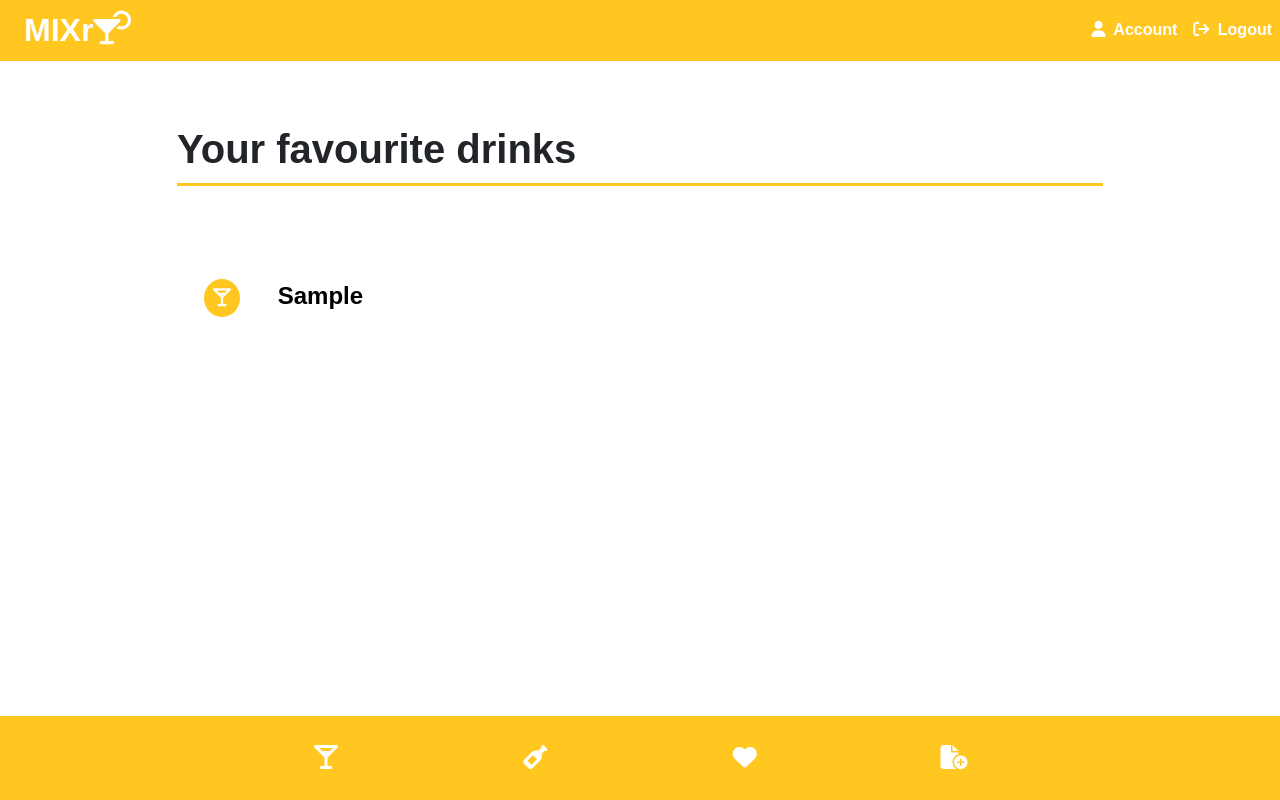
After one commit to John-McPherson/Full-Stack-Tool-Kit-Portfolio-Project, a Django app: page /user_favs in a window 1280 px wide. The commit adds this page. Run offline with Django 3.2, Linux system fonts and the light colour scheme; a user stored in the database is signed in; tables that the repository leaves empty hold one stand-in row (values such as "Sample post"); some libraries are stand-ins or nearby versions; some web fonts are replaced.

Commit message:
add content and base styles to users favs

```diff
--- a/static/css/style.css
+++ b/static/css/style.css
@@ -450,3 +450,15 @@ input:checked+label {
     font-size: 4em;
     padding: 30px;
 }
+
+/* icons for user favs page */
+
+.drink-icon-small {
+    background-color: var(--mixr-yellow);
+    border-radius: 50%;
+    padding: .5em;
+    font-size: .75em;
+    color: var(--white);
+    margin: 0 4%;
+
+}
--- /dev/null
+++ b/templates/favs.html
@@ -0,0 +1,34 @@
+{% extends "base.html" %}
+
+{% block content %}
+
+<div class="container">
+    <div class="row">
+        <div class="col-10 offset-1 page-heading">
+            <h1>Your favourite drinks</h1>
+        </div>
+    </div>
+    <div class="row">
+        <div class="col-10 offset-1">
+            {% for drink in favs%}
+            <div class="row">
+                <div class="col-10  sub-heading page-heading remove-margin">
+                    <h2><span class="drink-icon-small"><i class="fa-solid fa-martini-glass"></i></span> {{drink}}</h2>
+                </div>
+            </div>
+
+
+            {% endfor%}
+        </div>
+    </div>
+</div>
+
+{%endblock%}
+<!--
+{% if recipe.0.drink_type is 0 %}
+<i class="fa-solid fa-martini-glass"></i>
+{% elif recipe.0.drink_type is 1 %}
+<i class="fa-solid fa-whiskey-glass"></i>
+{% elif recipe.0.drink_type is 2 %}
+<i class="fa-solid fa-glass"></i>
+{% endif %} -->
```
